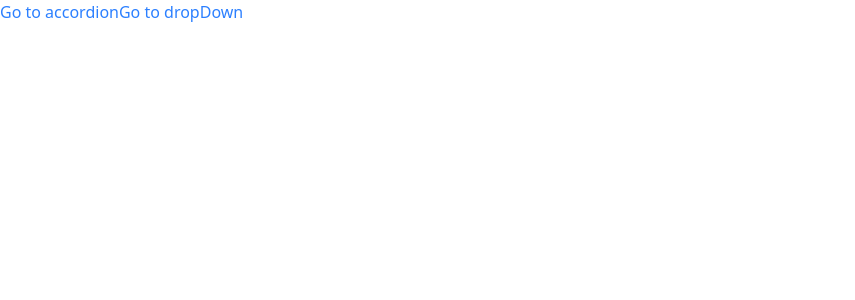
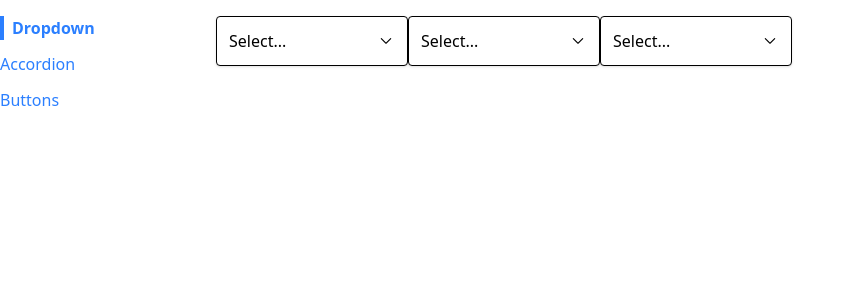
Before and after one commit to NamanSaxena2310/Learning-React, a React (Vite) app in the folder comps/: page / in a window 1280 px wide. Shown: the top 300 px of the page, without its empty margins (0-855 px from the left). Built offline with nearby package versions, Linux system fonts and the light colour scheme.

Commit message:
custom navigation sysytem and styling

```diff
--- a/comps/src/App.js
+++ b/comps/src/App.js
@@ -1,19 +1,23 @@
-import Link from "./components/Link"
+import SideBar from "./components/SideBar"
 import Route from "./components/Route"
 import AccordionPage from "./pages/AccordionPage"
 import DropdownPage from "./pages/DropdownPage"
+import ButtonPage from "./pages/ButtonPage"
 function App() {
     return(
-        <div>
-          <Link to= '/accordion'>Go to accordion</Link>
-          <Link to= '/dropdown'>Go to dropDown</Link>
-          <div>
+        <div className="container mx-auto grid grid-cols-6 gap-4 mt-4">
+          <SideBar/>
+          <div className="col-span-5">
             <Route path="/accordion">
                 <AccordionPage/>
             </Route>
 
-            <Route path="/dropdown">
+            <Route path="/">
                 <DropdownPage/>
+            </Route>
+
+            <Route path={'/buttons'}>
+              <ButtonPage/>
             </Route>
           </div>
         </div>
--- a/comps/src/components/Link.js
+++ b/comps/src/components/Link.js
@@ -2,17 +2,16 @@
 import NavigationContext from '../context/navigation'
 import classNames from 'classnames'
 import '../index.css'
-function Link({to,children}) {
-  const {navigate} = useContext(NavigationContext)
-  const handleClick = (e)=>{
-    if (e.ctrlKey || e.metaKey) {
-      return
-    }
-      e.preventDefault()
+function Link({to,children,className,activeClassName}) {
+  const {navigate,currentpath} = useContext(NavigationContext)
+  const handleClick = (event)=>{
+      event.preventDefault()
       navigate(to)
   }
 
-  const classes = classNames('text-blue-500')
+
+
+  const classes = classNames('text-blue-500', className, currentpath === to && activeClassName)
 
   return (
     <a className= {classes} href={to} onClick={handleClick}>
--- /dev/null
+++ b/comps/src/components/SideBar.js
@@ -0,0 +1,23 @@
+import React from 'react'
+import Link from './Link'
+
+function SideBar() {
+  const links = [
+    {label: 'Dropdown', path: '/'},
+    {label: 'Accordion', path: '/accordion'},
+    {label: 'Buttons', path: '/buttons'}
+  ]
+
+  const renderedLinks = links.map((link)=>{
+      return <Link className= 'mb-3' activeClassName = 'font-bold border-l-4 border-blue-500 pl-2' key={link.label} to={link.path}>{link.label}</Link>
+  }
+
+  )
+  return (
+    <div className='sticky top-0 overflow-y-scroll flex flex-col items-start'>
+      {renderedLinks}
+    </div>
+  )
+}
+
+export default SideBar
--- a/comps/src/context/navigation.js
+++ b/comps/src/context/navigation.js
@@ -1,26 +1,26 @@
-import { createContext, useEffect, useState } from "react";
+import { createContext, useContext, useEffect, useState } from "react";
 
-const NavigationContext = createContext()
+const NavigationContext = createContext();
 
-const NavigationProvider = ({children}) =>{
-  const [currentpath,setCurrentPath]  = useState(window.location.pathname)
+const NavigationProvider = ({children})=>{
+    const [currentpath,setCurrentPath] = useState(window.location.pathname)
 
     useEffect(()=>{
-    const handler =()=>{
+      const handler = ()=>{
           setCurrentPath(window.location.pathname)
       }
 
       window.addEventListener('popstate',handler)
 
-    return () =>{window.removeEventListener('popstate',handler)}
+      return ()=> window.removeEventListener('popstate',handler)
     },[])
 
     const navigate = (to) => {
-    window.history.pushState({},'',to);
+      window.history.pushState({},'', to)
       setCurrentPath(to)
     }
 
-  return <NavigationContext.Provider value={{navigate,currentpath}}>
+  return <NavigationContext.Provider value = {{navigate,currentpath}}>
   {children}
   </NavigationContext.Provider>
 }
```
Also changed, not shown: comps/src/components/Route.js (+5 -5 lines). Lines whose indentation alone changed are shown as unchanged.
